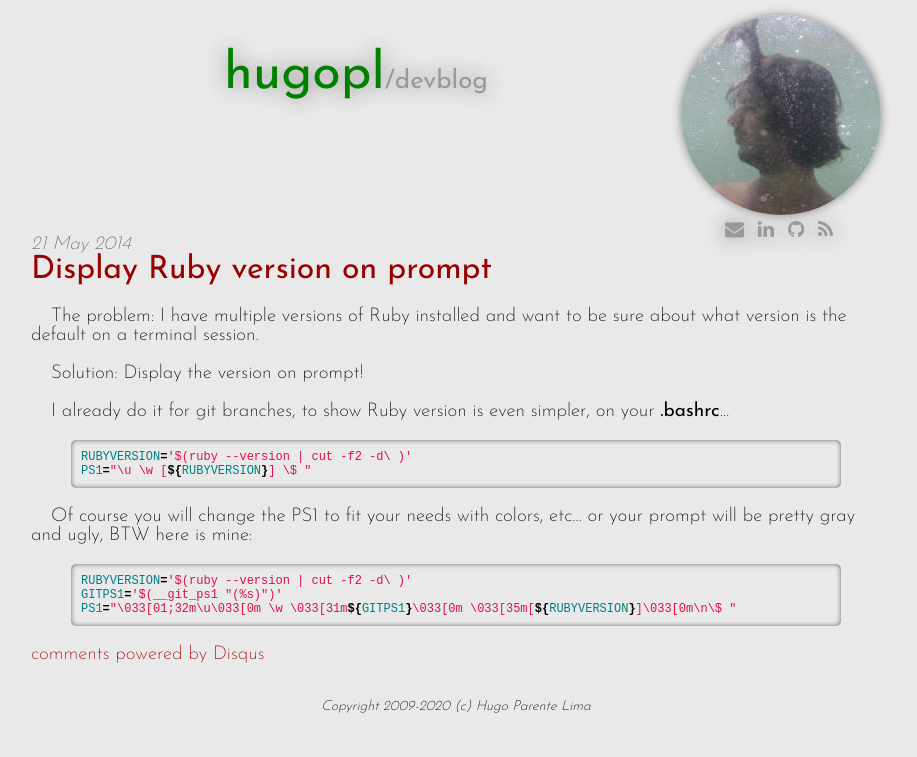
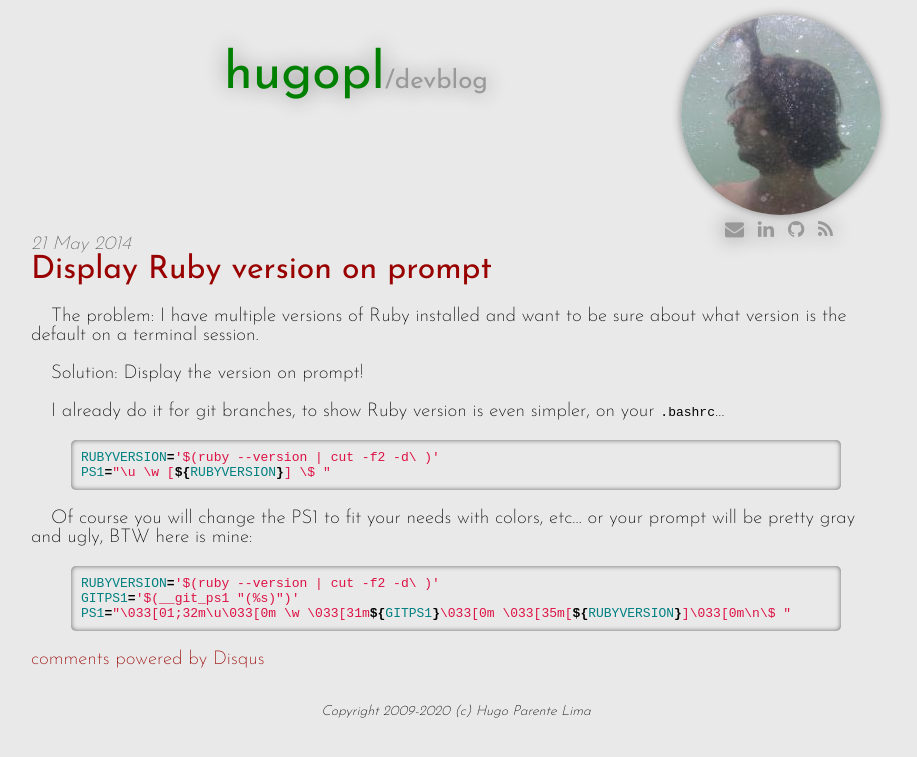
Before and after one commit to hugopl/hugopl.github.io, a Jekyll site: the page built from _posts/2014-05-21-Display-ruby-version-on-prompt.markdown, in a window 1280 px wide. Shown: the top 757 px of the page, without its empty margins (184-1101 px from the left). Built offline with Jekyll 4.4.1, drawn with Linux system fonts in a browser that asks for light colours; comment, search, counter and statistics services are not loaded.

```diff
--- a/css/main.css
+++ b/css/main.css
@@ -21,6 +21,11 @@ footer {
 img {
     text-decoration: none;
     border: none;
+}
+
+blockquote {
+  border-left: 3px solid #990000;
+  padding-left: 10px;
 }
 
 .header img {
@@ -116,7 +121,7 @@ h2 {
 
 pre {
     font-family: monospace;
-    font-size: 12px;
+    font-size: 13px;
     padding: 10px;
     box-shadow: inset 0px 0px 5px 0px #666;
     border-radius: 5px;
@@ -126,6 +131,11 @@ pre {
 code {
     font-family: "Josefin Sans";
     font-weight: 400;
+}
+
+.language-plaintext {
+    font-family: monospace;
+    font-size: 13px;
 }
 
 .date {
@@ -178,3 +188,18 @@ a.comment_btn {
     text-shadow: rgba(0, 0, 0, 0.247059) 0px -1px 0px;
     vertical-align: middle;
 }
+
+kbd {
+    text-indent: 0;
+    background-color: #eee;
+    border-radius: 3px;
+    border: 1px solid #b4b4b4;
+    box-shadow: 0 1px 1px rgba(0, 0, 0, .2), 0 2px 0 0 rgba(255, 255, 255, .7) inset;
+    color: #333;
+    display: inline-block;
+    font-size: 55%;
+    font-weight: 700;
+    line-height: 1;
+    padding: 2px 4px;
+    white-space: nowrap;
+}
```
Also changed, not shown: _posts/2021-04-01-gtk3-us-keyboard-accents.markdown (added, +19 -0 lines), Gemfile.lock.
